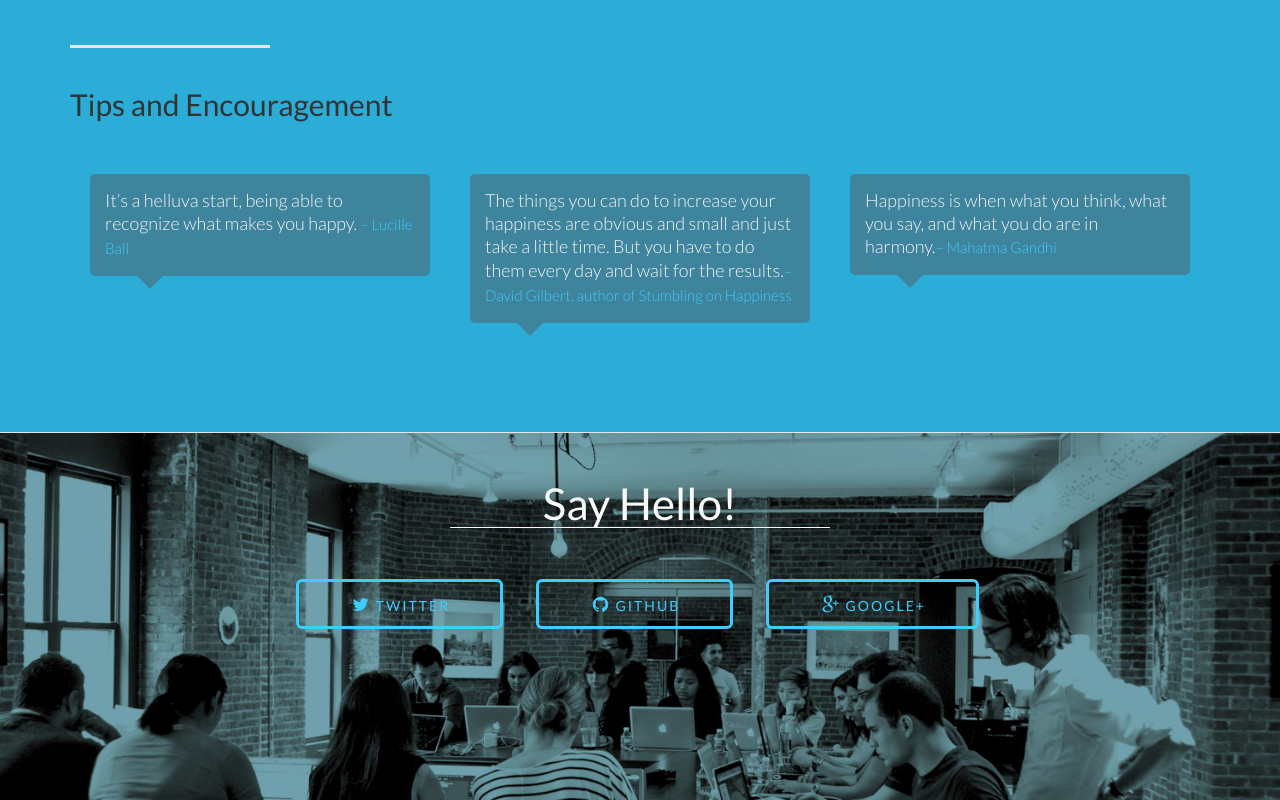
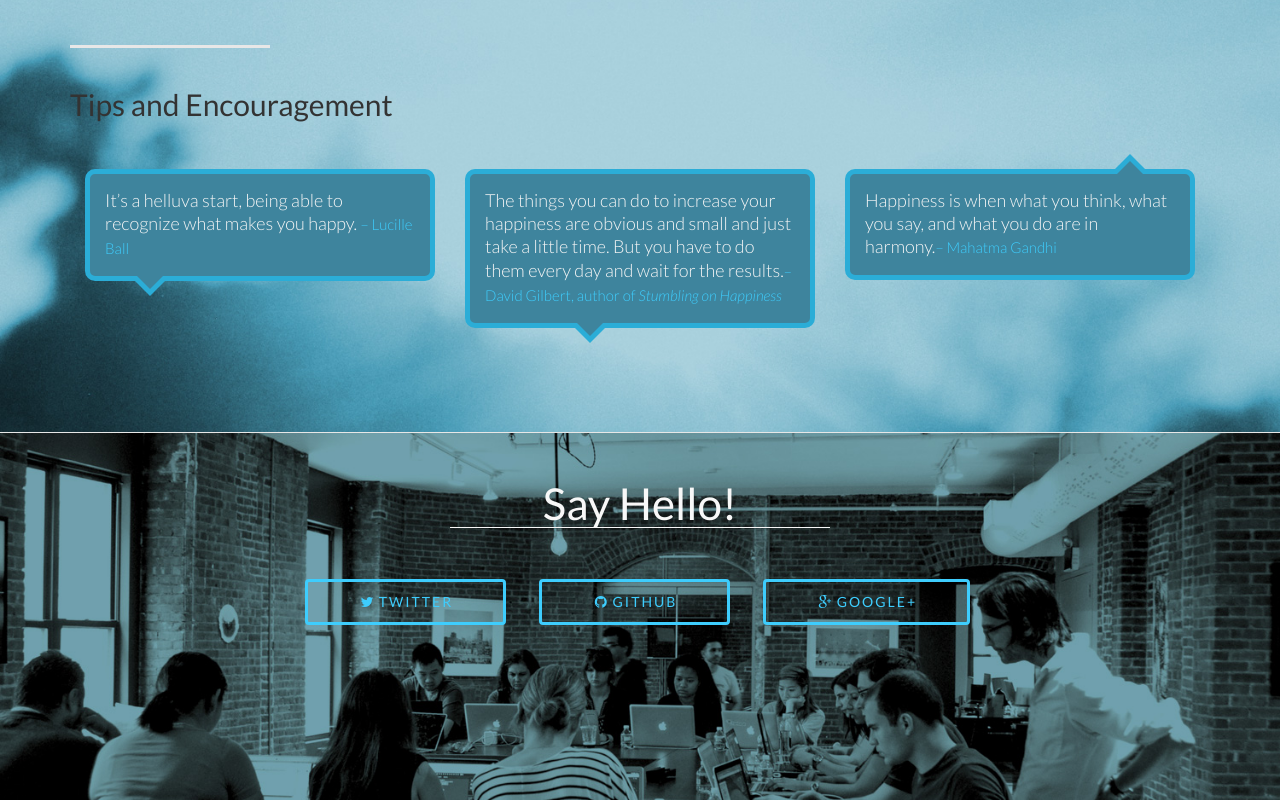
Before and after one commit to angelawyman/behappy-front, a plain HTML site: page index.html in a window 1280 px wide. Shown: the part 2000-2800 px from the top of the page. Drawn offline with Linux system fonts and the light colour scheme.

Commit message:
more photos

```diff
--- a/css/landing-page.css
+++ b/css/landing-page.css
@@ -46,6 +46,43 @@ h6 {
 }
 /* NAVBAR */
 
+.landing-hero .top-buttons {
+  position: absolute;
+  top: 60px;
+  right: 0;
+}
+.btn-sheer {
+      margin-right: 10px;
+  padding-left: 25px;
+  padding-right: 25px;
+    border-radius: 4px;
+}
+.btn-no-bg {
+  color: #fff;
+}
+.btn, .habit-reminder label {
+  display: inline-block;
+  margin-bottom: 0;
+  font-weight: normal;
+  text-align: center;
+  vertical-align: middle;
+  cursor: pointer;
+  background-image: none;
+  border: 1px solid transparent;
+  white-space: nowrap;
+  padding: 6px 12px;
+  font-size: 14px;
+  line-height: 1.428571429;
+  border-radius: 4px;
+  -webkit-user-select: none;
+
+}
+
+
+
+
+
+
 .nav>li>a {
   position: relative;
   display: block;
@@ -70,7 +107,12 @@ h6 {
 .navbar-default .navbar-nav>li>a {
   color: #2BADD7;
 }
-
+.navbar-default .navbar-nav>li>a {
+  color: #fff;
+}
+.btn-nav{
+    color:yellow;
+}
 .topnav {
     font-size: 20px;
 }
@@ -139,8 +181,43 @@ h6 {
   display: block;
   width: 0;
 }
+.speech.top:before {
+  top: -20px;
+  bottom: auto;
+  left: auto;
+  right: 40px;
+  border-width: 0 20px 20px;
+}
+.speech.top:after {
+  top: -13px;
+  bottom: auto;
+  left: auto;
+  right: 47px;
+  border-width: 0 13px 13px;
+}
 
-
+.speech.middle:before {
+  content: "";
+  position: absolute;
+  bottom: -20px;
+  left: 100px;
+  border-width: 20px 20px 0;
+  border-style: solid;
+  border-color: #2BADD7 transparent;
+  display: block;
+  width: 0;
+}
+.speech.middle:after {
+  content: "";
+  position: absolute;
+  bottom: -13px;
+  left: 107px;
+  border-width: 13px 13px 0;
+  border-style: solid;
+  border-color: #3E849D transparent;
+  display: block;
+  width: 0;
+}
 /* INTRO HEADER */
 
 .intro-header {
@@ -275,7 +352,7 @@ h6 {
     padding: 50px 0;
     border-top: 1px solid #e7e7e7;
     border-bottom: 1px solid #e7e7e7;
-    background: url(../img/bluestmood.jpg) no-repeat center center;
+    background: url(../img/bluekitty.jpg) no-repeat center center;
     z-index:2;
     text-align: center;
 }
--- a/index.html
+++ b/index.html
@@ -54,7 +54,7 @@
                         <a href="#about">About</a>
                     </li>
                     <li>
-                        <a class= "btn-nav btn-info" href="#signup" type ="button">Sign Up</a>
+                        <a class= "btn btn-default btn-nav" href="#signup" type ="button">Sign Up</a>
                     </li>
                     <li>
                         <a href="#login">Log In</a>
@@ -62,6 +62,12 @@
                     <li>
                         <a href="#contact">Contact</a>
                     </li>
+
+                    <div class="top-buttons">
+                        <a href="/users/new" class="btn btn-sheer mx-signup">Sign Up</a>
+                        <a href="/login" class="btn btn-no-bg mx-signin">Log In</a>
+                    </div>
+
                 </ul>
             </div>
             <!-- /.navbar-collapse -->
@@ -194,11 +200,11 @@
                     </div>
 
                     <div class ="col-md-4">
-                        <p class="lead speech">The things you can do to increase your happiness are obvious and small and just take a little time. But you have to do them every day and wait for the results.<span>– David Gilbert, author of Stumbling on Happiness</span></p>
+                        <p class="lead speech middle">The things you can do to increase your happiness are obvious and small and just take a little time. But you have to do them every day and wait for the results.<span>– David Gilbert, author of <em>Stumbling on Happiness</em></span></p>
                     </div>
 
                     <div class ="col-md-4">
-                        <p class="lead speech">Happiness is when what you think, what you say, and what you do are in harmony.<span>– Mahatma Gandhi</span></p>
+                        <p class="lead speech top">Happiness is when what you think, what you say, and what you do are in harmony.<span>– Mahatma Gandhi</span></p>
                     </div>
 
 
```
Also changed, not shown: img/blue1light.jpg (deleted), img/blue2light.jpg (added), img/blue3light.jpg (deleted), img/bluedandelion.jpg (added), img/bluekitty.jpg (added), img/bluermood.jpg (deleted), img/bluestmood copy.jpg (added), img/class2.jpg (deleted), img/favicon.ico (added), img/ipad.png (deleted), img/phones.png (deleted), 1 other file.
